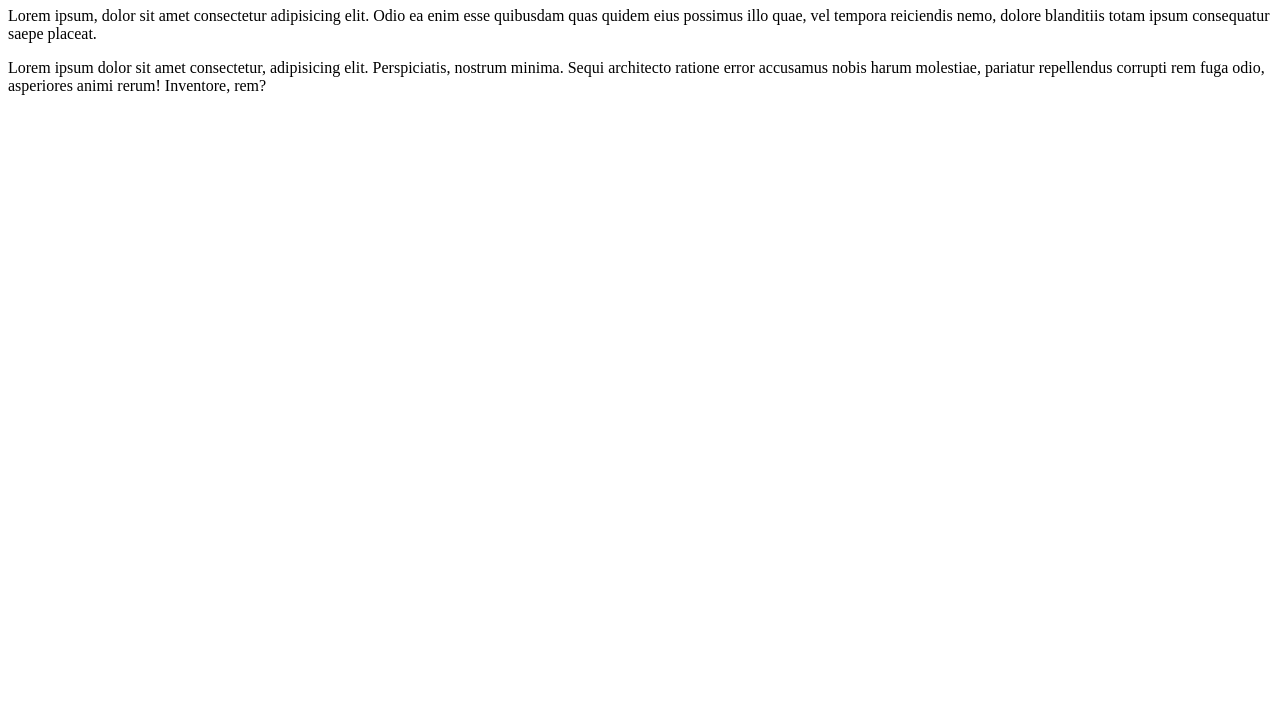
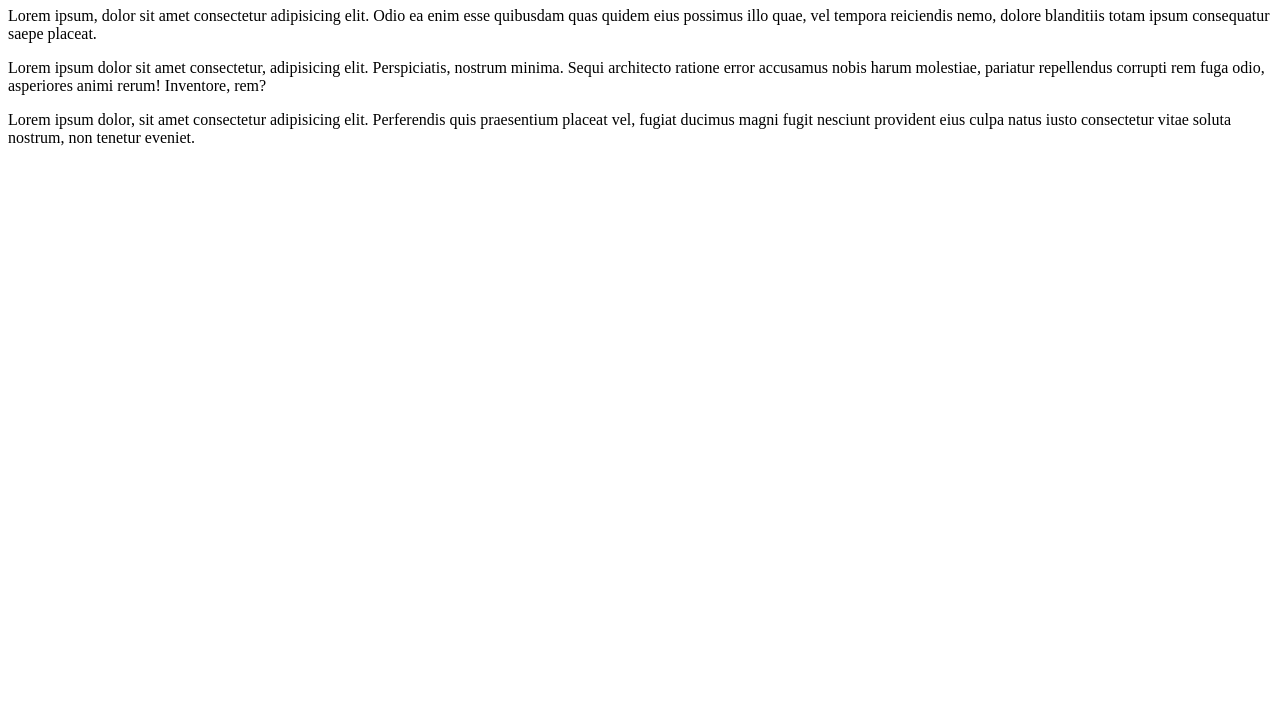
Before and after one commit to Domenic0Ferrari/htmlcss-hello, a plain HTML site: page index.html in a window 1280 px wide. Shown: the part 73-800 px from the top of the page. Drawn offline with Linux system fonts and the light colour scheme.

Commit message:
add red paragraph

```diff
--- a/index.html
+++ b/index.html
@@ -11,5 +11,7 @@
     <p>Lorem ipsum, dolor sit amet consectetur adipisicing elit. Odio ea enim esse quibusdam quas quidem eius possimus illo quae, vel tempora reiciendis nemo, dolore blanditiis totam ipsum consequatur saepe placeat.</p>
 
     <p>Lorem ipsum dolor sit amet consectetur, adipisicing elit. Perspiciatis, nostrum minima. Sequi architecto ratione error accusamus nobis harum molestiae, pariatur repellendus corrupti rem fuga odio, asperiores animi rerum! Inventore, rem?</p>
+
+    <p style="color red">Lorem ipsum dolor, sit amet consectetur adipisicing elit. Perferendis quis praesentium placeat vel, fugiat ducimus magni fugit nesciunt provident eius culpa natus iusto consectetur vitae soluta nostrum, non tenetur eveniet.</p>
 </body>
 </html>
```
